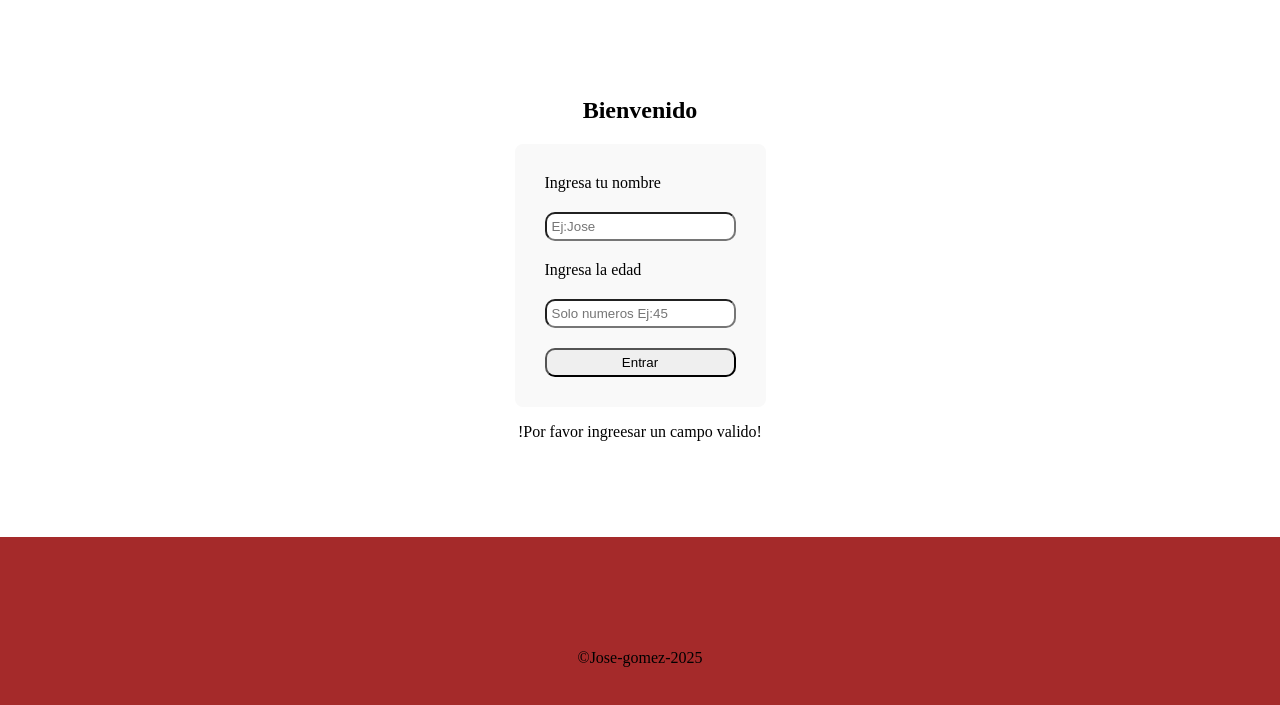
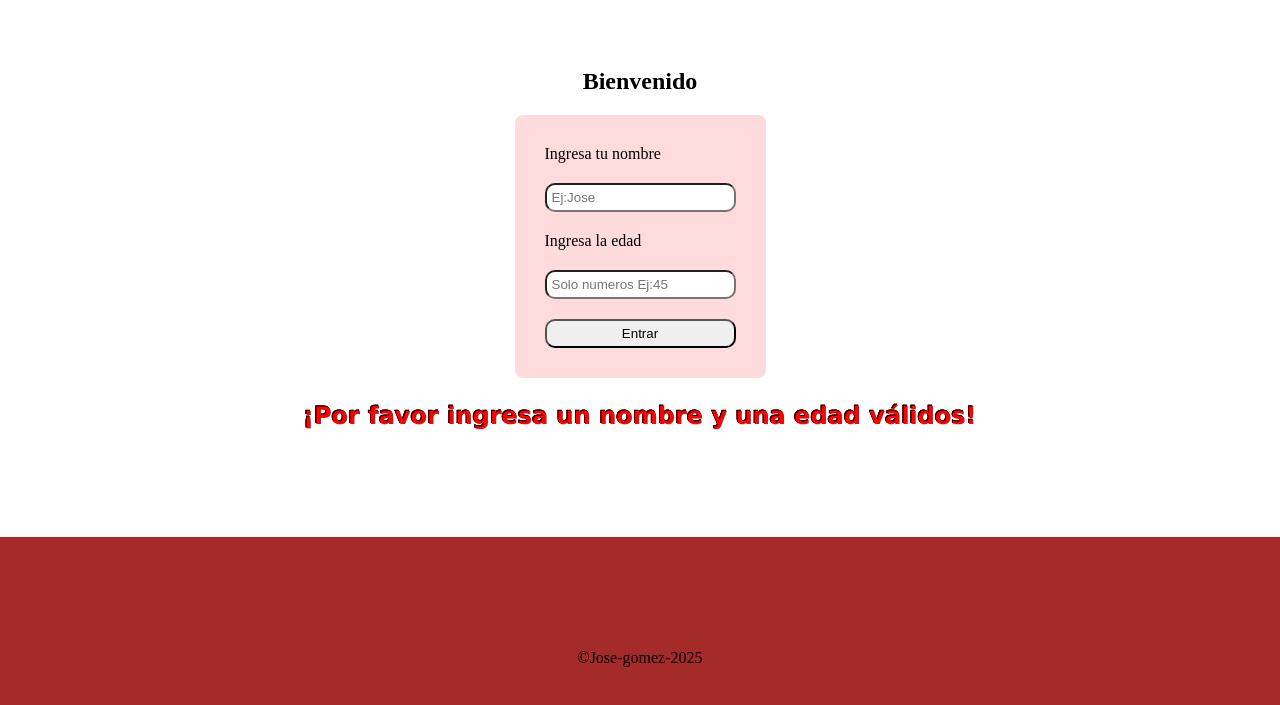
Before and after one commit to JNACHO2001/App_edad, a plain HTML site: page index.html in a window 1280 px wide. Both pictures are taken after a click on the button "Entrar". Shown: the part 83-788 px from the top of the page. Drawn offline with Linux system fonts and the light colour scheme.

Commit message:
feat:sse agrego funciones en javascirpt

```diff
--- a/index.html
+++ b/index.html
@@ -33,19 +33,22 @@
                 <label for="name">Ingresa tu nombre </label>
                 <input required id="nombre" placeholder="Ej:Jose" type="text">
                 <label for="age">Ingresa la edad</label>
-                <input required id="edad" placeholder="Solo numeros Ej:45" type="number">
+                <input pattern="[0-9]+" title="Ingrese solo números"   id="edad" placeholder="Solo numeros Ej:45" type="text">
                 <button id="entrar">Entrar</button>
             </div>
 
         </section>
-        <P id="resultado">RESULTADO</P>
+
+        <p  class="error" id="resultadoNegativo"></p>
+
+        <p   class="resultado" id="resultado">RESULTADO</p>
 
     </main>
     <footer>
         &copy;Jose-gomez-2025
     </footer>
 
-    <script src="./src/js/app.js"></script>
+    <script src="./src/js/sistema_interactivo.js"></script>
 </body>
 
 </html>
--- a/src/css/styles.css
+++ b/src/css/styles.css
@@ -31,7 +31,7 @@ main {
 }
 
 .formulario {
-  background-color: #f9f9f9;
+  background-color: #ffdbdb;
   padding: 30px;
   border-radius: 8px;
   box-shadow: 0 2 10px rgba(116, 139, 62, 0.1);
@@ -56,3 +56,21 @@ footer{
     background-color: brown;
 
 }
+.error{
+  color: red;
+  cursor: pointer;
+  font-family: 'Lucida Sans', 'Lucida Sans Regular', 'Lucida Grande', 'Lucida Sans Unicode', Geneva, Verdana, sans-serif;
+  font-size: x-large;
+  font-weight: bold;
+  text-shadow: -1px -1px 0 black,
+  -1px -1px 0 black,
+  -1px -1px 0 black;
+
+}
+.resultado{
+  color: aqua;
+  text-shadow: -1px -1px 0 black,
+  -1px -1px 0 black,
+  -1px -1px 0 black;
+
+}
--- a/src/js/app.js
+++ /dev/null
@@ -1,31 +0,0 @@
-const nombre = document.getElementById('nombre');
-const edad = document.getElementById('edad');
-const entrar = document.getElementById('entrar');
-const resultado = document.getElementById('resultado');
-
-entrar.addEventListener('click', function () {
-    const edadIngresada = edad.value;
-    const nombreIngresado = nombre.value;
-
-    let mensaje;
-
-    if (nombreIngresado.length == 0 || edadIngresada.length == 0) {
-
-        mensaje = "!Por favor ingreesar un campo valido!"
-
-
-
-    } else if (edadIngresada < 18) {
-        mensaje = "Hola " + nombreIngresado + " eres menor de edad. ¡Sigue aprendiendo y disfrutando del código!"
-
-    } else {
-        mensaje = "Hola " + nombreIngresado + " eres mayor de edad. ¡Prepárate para grandes oportunidades en el mundo de la programación!"
-
-    }
-
-
-
-
-
-    resultado.textContent = mensaje;
-});
--- /dev/null
+++ b/src/js/sistema_interactivo.js
@@ -0,0 +1,36 @@
+// Se capturan los elementos del DOM
+const nombre = document.getElementById('nombre');
+const edad = document.getElementById('edad');
+const entrar = document.getElementById('entrar');
+const resultado = document.getElementById('resultado');
+const resultadoNegativo = document.getElementById('resultadoNegativo');
+
+// Se agrega un evento al botón "entrar"
+entrar.addEventListener('click', function () {
+
+    // Se obtiene el valor del nombre y se eliminan espacios al inicio/final
+    const nombreIngresado = nombre.value.trim();
+
+    // Se convierte la edad a un número entero
+    const edadIngresada = parseInt(edad.value);
+    // verificamos que solo ingresn letras
+    const soloLetras = /^[a-zA-Z]+$/;
+
+    // Limpia los mensajes anteriores antes de mostrar uno nuevo
+    resultado.textContent = "";
+    resultadoNegativo.textContent = "";
+
+    // Validación: si el nombre está vacío o la edad no es un número o el nombre es una letra
+    if (!soloLetras.test(nombreIngresado)|| isNaN(edadIngresada) ) {
+        resultadoNegativo.textContent = "¡Por favor ingresa un nombre y una edad válidos!";
+        return; // Sale de la función si hay error
+    }
+
+    // Si la edad es menor de 18, muestra mensaje de menor de edad
+    if (edadIngresada < 18) {
+        resultado.textContent = "Hola  " + nombreIngresado +" eres menor de edad. ¡Sigue aprendiendo y disfrutando del código!";
+    } else {
+        // Si tiene 18 o más, mensaje para mayores de edad
+        resultado.textContent = "Hola  "+ nombreIngresado+" eres mayor de edad. ¡Prepárate para grandes oportunidades en el mundo de la programación!";
+    }
+});
```
